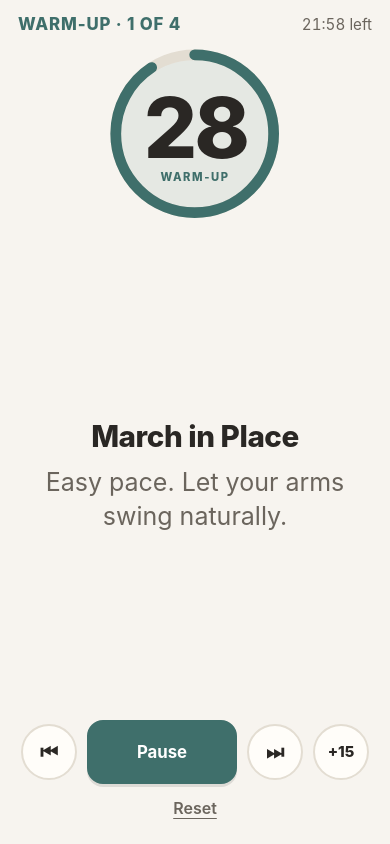
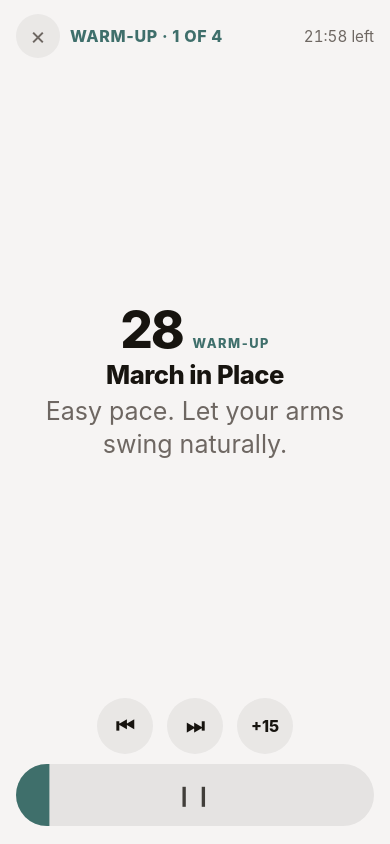
Before and after one commit to sgalindo88/cardio-routine, a plain HTML site: page index.html in a window 390 px wide. Both pictures are taken after a click on the button "Start". Drawn offline with Linux system fonts and the light colour scheme.

Commit message:
Restyle after a reference fitness app
Drop the countdown ring for a full-width bar that fills as the interval
is spent and doubles as the pause button, and make the clip the hero:
it now takes every pixel the text block does not need rather than
sitting in whatever was left below it. The smallest clip in the routine
goes from 265px to 358px on a 390x844 phone.

Under the clip, left-aligned: the timer with its segment tag, the
exercise name, then the cue. Reset becomes an X in the header, where the
reference puts its exit, which frees the bottom edge for the bar.
Segments with no clip collapse the stage and centre their text.

Two colours replace five. Coral while she is working, a calm teal for
warm-up, recovery, the water break and cool-down; coral also carries the
primary action on the start and finished screens. Near-white ground,
heavier black type, flat tinted discs and full-round pills in place of
outlined buttons with a drop shadow.

Departures from the reference, all for readability: it has no exercise
description and we keep ours, its controls are small and low-contrast
where ours stay at 56px with a 62px bar, and the timer stays bare
seconds because MM:SS costs about 40% of the digit size.

Also fixes two things the restyle turned up. The pause glyph sits
mid-bar, so it spends the first half of every interval on the pale track
where white would have measured 1.26:1 - invisible; it is dark in both
halves now. And --sage was still referenced by the settings toggles
after the palette was replaced, which would have left them with no "on"
colour at all.

```diff
--- a/app.js
+++ b/app.js
@@ -553,7 +553,8 @@
     media:   $('wo-media'),
     mediaBox: document.querySelector('.media-box'),
     video:   $('ex-video'),
-    ringFill: $('ring-fill'),
+    progFill: $('progress-fill'),
+    progIcon: $('progress-icon'),
     toggle:  $('btn-toggle'),
 
     finTime:  $('fin-time'),
@@ -573,8 +574,6 @@
     inToken:   $('in-sync-token'),
     syncMsg:   $('sync-msg')
   };
-
-  var RING_C = 2 * Math.PI * 88;   // matches r="88" in index.html
 
   /* ==========================================================
      9. State + timer
@@ -670,6 +669,14 @@
     else node.removeAttribute('hidden');
   }
 
+  /* The pause control is the progress bar itself, so it carries an icon
+     rather than a word. Writing textContent here would wipe the fill span
+     out of the button, so set the glyph and the accessible name instead. */
+  function setToggle(paused) {
+    if (el.progIcon) el.progIcon.textContent = paused ? '\u25B6' : '\u2759\u2759';
+    el.toggle.setAttribute('aria-label', paused ? 'Resume' : 'Pause');
+  }
+
   function paintSegment(s) {
     if (painted.idx === state.idx) return;
     painted.idx = state.idx;
@@ -700,6 +707,10 @@
       if (show) el.mediaBox.classList.remove('is-empty');
       else el.mediaBox.classList.add('is-empty');
     }
+    /* With no clip there is nothing for the stage to hold, so it collapses and
+       the text centres itself — which is how the reference app lays out its
+       rest screens. The class is what CSS keys both behaviours off. */
+    el.scWorkout.classList.toggle('no-clip', !show);
 
     if (!show) { pauseClip(); return; }
 
@@ -726,8 +737,11 @@
         el.total.textContent = fmtClock(totalLeft) + ' left';
       }
     }
+    /* The bar fills as the interval is spent, so it reads left-to-right the
+       way a progress bar is expected to. scaleX rather than width keeps this
+       off the layout path — it runs every animation frame. */
     var frac = state.segTotalMs > 0 ? Math.max(0, remainMs) / state.segTotalMs : 0;
-    el.ringFill.style.strokeDashoffset = (RING_C * (1 - frac)).toFixed(1);
+    el.progFill.style.transform = 'scaleX(' + (1 - frac).toFixed(4) + ')';
   }
 
   function repaintAll() {
@@ -764,7 +778,7 @@
 
     showScreen('workout');
     el.body.removeAttribute('data-paused');
-    el.toggle.textContent = 'Pause';
+    setToggle(false);
     painted.idx = -1;
     paintSegment(seg());
     say('Warm up. ' + seg().name + '.');
@@ -782,7 +796,7 @@
     pauseClip();
     releaseWakeLock();
     el.body.setAttribute('data-paused', 'true');
-    el.toggle.textContent = 'Resume';
+    setToggle(true);
     refreshVisual();
   }
 
@@ -792,7 +806,7 @@
     state.running = true;
     state.endsAt = performance.now() + state.remainingMs;
     el.body.removeAttribute('data-paused');
-    el.toggle.textContent = 'Pause';
+    setToggle(false);
     resumeClip();
     refreshVisual();
     acquireWakeLock();
@@ -1166,7 +1180,6 @@
      ========================================================== */
 
   if (!speechOK) el.rowVoice.hidden = true;
-  el.ringFill.style.strokeDasharray = RING_C.toFixed(1);
 
   /* A missing or unplayable clip collapses the panel for that segment
      instead of showing a broken element.
--- a/config.js
+++ b/config.js
@@ -21,5 +21,5 @@
 window.CARDIO_CONFIG = {
   syncUrl: '',
   syncToken: '',
-  appVersion: '1.4.0'
+  appVersion: '2.0.0'
 };
--- a/index.html
+++ b/index.html
@@ -3,7 +3,7 @@
 <head>
 <meta charset="utf-8">
 <meta name="viewport" content="width=device-width, initial-scale=1, viewport-fit=cover">
-<meta name="theme-color" content="#F7F4EF">
+<meta name="theme-color" content="#F6F4F3">
 <title>Cardio Routine</title>
 <link rel="icon" href="data:,">
 <link rel="stylesheet" href="styles.css">
@@ -27,50 +27,45 @@
 <section id="screen-workout" class="screen" hidden>
 
   <header class="wo-head">
+    <button id="btn-reset" class="btn-icon btn-close" aria-label="End workout">&times;</button>
     <p id="wo-label" class="wo-label">Warm-up</p>
     <p id="wo-total" class="wo-total">22:00 left</p>
   </header>
 
-  <div class="wo-body">
-
-    <div class="ring-area">
-      <div class="ring-wrap">
-        <svg class="ring" viewBox="0 0 200 200" aria-hidden="true">
-          <circle class="ring-track" cx="100" cy="100" r="88"></circle>
-          <circle id="ring-fill" class="ring-fill" cx="100" cy="100" r="88"></circle>
-        </svg>
-        <div class="ring-center">
-          <span id="wo-seconds" class="seconds" role="timer" aria-live="off">45</span>
-          <span id="wo-kind" class="kind-tag">Work</span>
-        </div>
-      </div>
-    </div>
-
-    <div class="info-area">
-      <h2 id="wo-name" class="ex-name" aria-live="polite">Get ready</h2>
-      <p id="wo-cue" class="ex-cue"></p>
-
+  <!-- The clip is the hero, as in the reference app. It takes whatever height
+       the text block below does not need. -->
+  <div class="wo-stage">
     <div class="media-box">
       <video id="ex-video" class="ex-video"
              muted loop playsinline preload="auto"
              disablepictureinpicture disableremoteplayback
              hidden aria-hidden="true"></video>
     </div>
+  </div>
 
+  <div class="wo-info">
+    <p class="timer-line">
+      <span id="wo-seconds" class="seconds" role="timer" aria-live="off">45</span>
+      <span id="wo-kind" class="kind-tag">Work</span>
+    </p>
+    <h2 id="wo-name" class="ex-name" aria-live="polite">Get ready</h2>
+    <p id="wo-cue" class="ex-cue"></p>
     <p id="wo-next" class="next-up" hidden></p>
   </div>
 
-  </div>
+  <nav class="controls" aria-label="Workout controls">
+    <button id="btn-prev" class="btn-icon" aria-label="Previous exercise">&#9198;</button>
+    <button id="btn-next" class="btn-icon" aria-label="Next exercise">&#9197;</button>
+    <button id="btn-plus" class="btn-icon btn-plus" aria-label="Add fifteen seconds">+15</button>
+  </nav>
 
-  <nav class="controls">
-    <button id="btn-prev"   class="btn btn-round" aria-label="Previous exercise">&#9198;</button>
-    <button id="btn-toggle" class="btn btn-primary btn-wide">Pause</button>
-    <button id="btn-next"   class="btn btn-round" aria-label="Next exercise">&#9197;</button>
-    <button id="btn-plus"   class="btn btn-round btn-plus" aria-label="Add fifteen seconds">+15</button>
-  </nav>
-  <div class="controls-sub">
-    <button id="btn-reset" class="btn btn-quiet">Reset</button>
-  </div>
+  <!-- Progress bar and pause button are one control, as in the reference: the
+       coral fill is how far through the interval she is, and the whole bar is
+       the tap target. -->
+  <button id="btn-toggle" class="progress-btn" aria-label="Pause">
+    <span id="progress-fill" class="progress-fill" aria-hidden="true"></span>
+    <span id="progress-icon" class="progress-icon" aria-hidden="true">&#10073;&#10073;</span>
+  </button>
 </section>
 
 <!-- ══════════════ FINISHED ══════════════ -->
--- a/styles.css
+++ b/styles.css
@@ -1,33 +1,42 @@
 /* ============================================================
-   Cardio Routine — warm paper palette
+   Cardio Routine — near-white, one coral accent
+   ------------------------------------------------------------
+   Styled after a commercial fitness app: a near-white ground,
+   heavy black type, the clip as the hero, and progress shown as
+   a horizontal bar that is also the pause button. Two accents
+   rather than that app's one — coral while she is working, a
+   calm teal while she is not — because losing the work/rest
+   distinction at a glance is not worth the fidelity.
    ============================================================ */
 
 :root{
-  --ground:#F7F4EF;
-  --surface:#FFFDF9;
-  --text:#2A2724;
-  --muted:#6B655D;
-  --line:#E3DDD2;
+  --ground:#F6F4F3;
+  --surface:#FFFFFF;
+  --text:#17140F;
+  --muted:#6E6762;
+  --line:#E4DFDB;
 
-  --sage:#4F7043;      /* work            */
-  --ochre:#9A6B12;     /* march / recover */
-  --break:#7A4A22;     /* water break     */
-  --teal:#3F6F6B;      /* warm-up/cool-down */
-  --slate:#3F6083;     /* finished        */
+  --coral:#E0564C;     /* work, and the primary action on every screen */
+  --calm:#3F6F6B;      /* warm-up, recover, water break, cool-down     */
 
-  --state:var(--teal);
+  --state:var(--calm);
   --state-wash:rgba(63,111,107,.08);
 
   --r:16px;
   --tap:56px;
 }
 
-body[data-kind="work"]    { --state:var(--sage);  --state-wash:rgba(79,112,67,.10); }
-body[data-kind="recover"] { --state:var(--ochre); --state-wash:rgba(154,107,18,.10); }
-body[data-kind="break"]   { --state:var(--break); --state-wash:rgba(122,74,34,.10); }
+/* Work is the only coral state. Everything else is the calm colour, so the
+   two read as "go" and "ease off" without needing to be read. */
+body[data-kind="work"]    { --state:var(--coral); --state-wash:rgba(224,86,76,.10); }
+body[data-kind="recover"],
+body[data-kind="break"],
 body[data-kind="warmup"],
-body[data-kind="cooldown"]{ --state:var(--teal);  --state-wash:rgba(63,111,107,.09); }
-body[data-kind="finished"]{ --state:var(--slate); --state-wash:rgba(63,96,131,.10); }
+body[data-kind="cooldown"]{ --state:var(--calm);  --state-wash:rgba(63,111,107,.09); }
+/* Idle and finished carry the primary action — Start and Again — so they take
+   the coral too. Two colours in the whole app, no third. */
+body[data-kind="finished"],
+body[data-kind="idle"]    { --state:var(--coral); --state-wash:rgba(224,86,76,.10); }
 
 *{ box-sizing:border-box; }
 [hidden]{ display:none !important; }
@@ -45,8 +54,10 @@ body{
 .screen{
   position:fixed; inset:0;
   display:flex; flex-direction:column;
-  padding:max(12px, env(safe-area-inset-top)) max(14px, env(safe-area-inset-right))
-          max(12px, env(safe-area-inset-bottom)) max(14px, env(safe-area-inset-left));
+  /* The progress bar is the last thing on the workout screen and sits right on
+     this edge, so give it more than the old 12px to breathe against. */
+  padding:max(12px, env(safe-area-inset-top)) max(16px, env(safe-area-inset-right))
+          max(18px, env(safe-area-inset-bottom)) max(16px, env(safe-area-inset-left));
 }
 .screen-pad{ align-items:center; justify-content:center; }
 
@@ -69,110 +80,106 @@ body{
 /* ---------- buttons ---------- */
 .btn{
   font:inherit; font-weight:700;
-  border:2px solid transparent; border-radius:var(--r);
-  background:var(--surface); color:var(--text);
+  border:none; border-radius:999px;
+  background:rgba(23,20,15,.055); color:var(--text);
   cursor:pointer; -webkit-tap-highlight-color:transparent;
-  min-height:var(--tap); padding:0 22px;
-  transition:transform .08s ease, background-color .15s ease, border-color .15s ease;
+  min-height:var(--tap); padding:0 26px;
+  transition:transform .08s ease, background-color .15s ease;
 }
 .btn:active{ transform:scale(.97); }
 .btn:focus-visible{ outline:3px solid var(--state); outline-offset:3px; }
 
 .btn-primary{
-  background:var(--state); color:#fff; border-color:var(--state);
-  box-shadow:0 3px 0 rgba(0,0,0,.10);
+  background:var(--state); color:#fff;
 }
 .btn-huge{
   min-height:76px; width:100%; max-width:340px;
-  font-size:clamp(1.3rem,4vmin,1.8rem); border-radius:22px;
+  font-size:clamp(1.3rem,4vmin,1.8rem); border-radius:999px;
 }
-.btn-wide{ min-width:150px; font-size:clamp(1.05rem,3vmin,1.35rem); min-height:64px; }
 .btn-round{
   min-width:var(--tap); width:var(--tap); height:var(--tap);
   padding:0; border-radius:50%;
-  border-color:var(--line); font-size:1.25rem; line-height:1;
+  font-size:1.25rem; line-height:1;
   display:inline-flex; align-items:center; justify-content:center;
 }
 .btn-plus{ font-size:.95rem; font-weight:800; }
 .btn-quiet{
   background:transparent; color:var(--muted);
-  border-color:transparent; text-decoration:underline;
-  text-underline-offset:4px; font-weight:600; min-height:48px;
+  text-decoration:none; font-weight:700; min-height:48px;
 }
-.btn-danger{ color:#9A3B25; }
+.btn-danger{ color:var(--coral); }
 .row-secondary{ display:flex; gap:8px; flex-wrap:wrap; justify-content:center; }
 
-/* ---------- workout: head ---------- */
+/* ---------- workout: head ----------
+   Close button, where she is in the routine, and the clock. The reference app
+   puts its exit in this corner, so Reset lives here now rather than as a link
+   under the controls. */
 .wo-head{
-  display:flex; align-items:baseline; justify-content:space-between;
-  gap:12px; flex:0 0 auto; padding:2px 4px 10px;
-  /* Both lines are readable-sized now, so on a narrow phone they may not fit
-     side by side. Let the clock drop to its own line rather than squeeze. */
-  flex-wrap:wrap;
+  display:flex; align-items:center; gap:10px;
+  flex:0 0 auto; padding:2px 0 8px;
 }
 .wo-label{
-  margin:0; font-weight:800; color:var(--state);
-  /* Tighter tracking than the usual uppercase label: at this size the extra
-     letter-spacing is what pushes "Cool-down · 6 of 6" past a narrow screen. */
-  letter-spacing:.05em; text-transform:uppercase;
-  font-size:clamp(1.05rem,4.2vmin,1.3rem);
+  margin:0; flex:1 1 auto; min-width:0;
+  font-weight:800; color:var(--state);
+  letter-spacing:.04em; text-transform:uppercase;
+  font-size:clamp(1rem,4vmin,1.2rem);
 }
-.wo-total{ margin:0; color:var(--muted); font-size:clamp(.95rem,3.8vmin,1.15rem); font-variant-numeric:tabular-nums; }
-
-/* ---------- workout: body ---------- */
-.wo-body{
-  flex:1 1 auto; min-height:0;
-  display:grid; grid-template-rows:auto minmax(0,1fr);
-  gap:20px; align-content:center; justify-items:center;
+.wo-total{
+  margin:0; flex:0 0 auto; color:var(--muted);
+  font-size:clamp(.95rem,3.8vmin,1.1rem); font-variant-numeric:tabular-nums;
 }
 
-.ring-area{ display:grid; place-items:center; min-height:0; }
-.ring-wrap{
-  position:relative;
-  /* Deliberately smaller than the room available: the space this gives up is
-     what pays for the larger exercise name and cue underneath, and for the
-     breathing room between them. Shrink `.seconds` by the same factor if you
-     change this, or the number stops fitting inside the ring. */
-  width:min(27vh,46vw,200px); aspect-ratio:1;
+/* ---------- workout: stage ----------
+   The clip is the hero. It takes every pixel the text block below does not
+   need, which is the single biggest difference from the old ring layout. */
+.wo-stage{
+  flex:1 1 auto; min-height:0;
+  display:grid; place-items:center; width:100%;
 }
-.ring{ width:100%; height:100%; transform:rotate(-90deg); }
-.ring-track{ fill:var(--state-wash); stroke:var(--line); stroke-width:12; }
-.ring-fill{
-  fill:none; stroke:var(--state); stroke-width:12; stroke-linecap:round;
-  stroke-dasharray:552.92; stroke-dashoffset:0;
+.media-box{
+  position:relative; width:100%; height:100%; min-height:0;
+  display:grid; place-items:center;
 }
-.ring-center{
-  position:absolute; inset:0;
-  display:flex; flex-direction:column; align-items:center; justify-content:center; gap:2px;
+
+/* A segment with no clip — the recovery marches and the water break — collapses
+   the stage and centres the text instead, the way the reference app lays out
+   its "get ready" screens. */
+.no-clip .wo-stage{ flex:0 0 auto; }
+.no-clip .wo-info{
+  /* The text block takes over the stage's growth, so it centres in the space
+     the clip would have filled instead of stacking at the top of it. */
+  flex:1 1 auto; justify-content:center;
+  text-align:center; align-items:center;
+}
+
+/* ---------- workout: text block ----------
+   Left-aligned under the clip: timer, then name, then cue. */
+.wo-info{
+  flex:0 0 auto;
+  display:flex; flex-direction:column; align-items:flex-start;
+  gap:6px; width:100%; padding:14px 0 4px;
+}
+.timer-line{
+  margin:0; display:flex; align-items:baseline; gap:10px;
 }
 .seconds{
-  /* Each term is 75% of the ring's, so the number keeps its proportion inside
-     the ring rather than growing to fill it. */
-  font-size:min(16vh,24vw,5.25rem); font-weight:800; line-height:.95;
-  font-variant-numeric:tabular-nums; letter-spacing:-.03em;
+  font-size:clamp(3.2rem,13vmin,4.6rem); font-weight:800; line-height:1;
+  font-variant-numeric:tabular-nums; letter-spacing:-.035em;
 }
 .kind-tag{
-  font-size:clamp(.7rem,1.9vmin,.95rem); font-weight:800;
-  letter-spacing:.14em; text-transform:uppercase; color:var(--state);
-}
-
-.info-area{
-  display:flex; flex-direction:column; align-items:center; justify-content:center;
-  /* Name, cue, clip and "Next up" are four separate things stacked in one
-     column; at these type sizes 6px read as one crowded block. */
-  gap:14px; text-align:center; width:100%; min-height:0; max-width:640px;
+  font-size:clamp(.8rem,3vmin,1rem); font-weight:800;
+  letter-spacing:.12em; text-transform:uppercase; color:var(--state);
 }
 .ex-name{
-  margin:0; font-weight:800; letter-spacing:-.015em; line-height:1.1;
-  font-size:clamp(1.85rem,7.4vmin,2.8rem);
+  margin:0; font-weight:800; letter-spacing:-.02em; line-height:1.12;
+  font-size:clamp(1.6rem,6.4vmin,2.2rem);
 }
 .ex-cue{
-  margin:0; color:var(--muted); line-height:1.35;
+  margin:0; color:var(--muted); line-height:1.3;
   /* Read at arm's length from a propped-up phone mid-exercise: 25px on a
      typical handset, past iOS "Large Text". The floor, not the vmin term, is
      what usually applies on a phone — that is intentional. */
   font-size:clamp(1.5625rem,6.4vmin,1.95rem);
-  /* 34ch of text at this size overflows a narrow phone; cap at the column. */
   max-width:min(34ch,100%);
 }
 .next-up{
@@ -180,72 +187,116 @@ body{
   font-size:clamp(1.15rem,4.6vmin,1.45rem);
 }
 
-.media-box{
-  position:relative; flex:1 1 auto; min-height:0;
-  display:grid; place-items:center; width:100%;
-}
-
-
 /* ---------- controls ---------- */
 .controls{
   flex:0 0 auto;
   display:flex; align-items:center; justify-content:center;
-  gap:10px; padding-top:14px; flex-wrap:wrap;
-}
-.controls-sub{ flex:0 0 auto; display:flex; justify-content:center; }
-
-/* ---------- landscape ---------- */
-@media (orientation:landscape) and (min-width:640px){
-  .wo-body{
-    grid-template-rows:none;
-    grid-template-columns:minmax(0,1fr) minmax(0,1.15fr);
-    gap:20px; align-items:center;
-  }
-  .ring-wrap{ width:min(39vh,27vw,240px); }
-  .seconds{ font-size:min(19.5vh,12.75vw,5.6rem); }
-  .info-area{ justify-content:center; height:100%; }
-  .ex-cue{ max-width:min(30ch,100%); }
+  gap:14px; padding:10px 0;
 }
 
-/* ---------- short / narrow portrait ----------
-   A 4"-class phone (320x568) cannot hold the full type scale, the clip and a
-   control bar that has wrapped onto two rows. `.info-area` has `min-height:0`,
-   so whatever does not fit is clipped outright rather than scrolled — the cue
-   loses its last line with nothing on screen to say so. Step the workout
-   screen down a tier there instead. Scoped to portrait: the landscape block
-   above sets its own ring size and would otherwise be overridden by this. */
+/* Circular, quiet, on a tinted disc — the reference's control language. Sized
+   well above its buttons though: these get pressed mid-exercise. */
+.btn-icon{
+  font:inherit; font-weight:800;
+  width:var(--tap); height:var(--tap); min-width:var(--tap);
+  padding:0; border:none; border-radius:50%;
+  background:rgba(23,20,15,.055); color:var(--text);
+  cursor:pointer; -webkit-tap-highlight-color:transparent;
+  display:inline-flex; align-items:center; justify-content:center;
+  font-size:1.3rem; line-height:1;
+  transition:transform .08s ease, background-color .15s ease;
+}
+.btn-icon:active{ transform:scale(.94); }
+.btn-icon:focus-visible{ outline:3px solid var(--state); outline-offset:3px; }
+.btn-plus{ font-size:1rem; }
+
+.btn-close{
+  width:44px; height:44px; min-width:44px;
+  font-size:1.5rem; font-weight:400;
+  color:var(--muted); background:rgba(23,20,15,.05);
+}
+
+/* ---------- progress + pause ----------
+   One control: the coral fill is how far through the interval she is, and the
+   whole bar pauses. Tall enough to be an easy target without aiming. */
+.progress-btn{
+  position:relative; flex:0 0 auto;
+  display:block; width:100%; height:62px;
+  padding:0; border:none; border-radius:31px;
+  background:rgba(23,20,15,.07);
+  overflow:hidden; cursor:pointer;
+  -webkit-tap-highlight-color:transparent;
+}
+.progress-btn:focus-visible{ outline:3px solid var(--state); outline-offset:3px; }
+.progress-fill{
+  position:absolute; inset:0;
+  background:var(--state);
+  transform:scaleX(0); transform-origin:left center;
+  /* No transition: this is written every animation frame, and easing it would
+     make the bar lag the number beside it. */
+}
+.progress-icon{
+  position:relative;
+  display:flex; align-items:center; justify-content:center;
+  width:100%; height:100%;
+  font-size:1.25rem; letter-spacing:.12em;
+  /* Dark in both halves of the sweep. The icon sits mid-bar, so it spends the
+     first half of an interval on the pale track and the second half on the
+     fill: white would be 1.26:1 against the track, invisible. Dark measures
+     14.5:1 on the track, 4.9:1 on coral and 3.2:1 on the calm fill — all clear
+     of the 3:1 a glyph this size needs. */
+  color:var(--text); opacity:.8;
+}
+
+/* ---------- landscape ----------
+   Clip beside the text rather than above it, so a sideways phone does not
+   squeeze the stage to a thumbnail. */
+@media (orientation:landscape) and (min-width:640px){
+  .wo-stage{
+    grid-column:1; grid-row:1 / span 2;
+  }
+  .screen#screen-workout{
+    display:grid;
+    grid-template-columns:minmax(0,1fr) minmax(0,1.05fr);
+    grid-template-rows:auto minmax(0,1fr) auto auto;
+    column-gap:22px;
+  }
+  .wo-head{ grid-column:1 / -1; }
+  .wo-stage{ grid-column:1; grid-row:2 / span 3; }
+  .wo-info{ grid-column:2; grid-row:2; justify-content:center; padding-top:0; }
+  .controls{ grid-column:2; grid-row:3; justify-content:flex-start; }
+  .progress-btn{ grid-column:2; grid-row:4; }
+}
+
+/* ---------- short portrait ----------
+   A 4"-class phone cannot hold the full type scale and a usable clip. The text
+   block is fixed-height here, so what gives is the stage — step the type down
+   so the clip keeps a workable size. */
 @media (orientation:portrait) and (max-height:700px){
-  .wo-body{ gap:12px; }
-  .info-area{ gap:8px; }
-  .ring-wrap{ width:min(23vh,40vw,170px); }
-  .seconds{ font-size:min(13.5vh,21vw,4.5rem); }
-  .ex-name{ font-size:clamp(1.5rem,6vmin,2rem); }
+  .wo-info{ gap:4px; padding:10px 0 2px; }
+  .seconds{ font-size:clamp(2.6rem,11vmin,3.4rem); }
+  .ex-name{ font-size:clamp(1.35rem,5.6vmin,1.7rem); }
   .ex-cue{ font-size:clamp(1.25rem,5vmin,1.5rem); }
   .next-up{ font-size:clamp(1rem,4vmin,1.2rem); }
-  .controls{ padding-top:8px; }
+  .controls{ padding:6px 0; gap:10px; }
+  .progress-btn{ height:54px; border-radius:27px; }
 }
 
-/* The four controls need 348px and a 375px phone offers 347, so they wrap to a
-   second row and cost 72px of the height the cue needs. Trim the round buttons
-   below 380px — 48px still clears the 44px touch minimum — so the bar stays on
-   one row. The vertical space is worth more here than 8px of button diameter:
-   it is what keeps the clip full-size under the larger text. */
-@media (orientation:portrait) and (max-width:380px){
-  .controls{ gap:8px; flex-wrap:nowrap; }
-  .controls .btn-round{ min-width:48px; width:48px; height:48px; }
-  .btn-wide{ min-width:110px; }
+/* Three icon buttons and their gaps fit a narrow phone easily, but the tap
+   size can come down a little to buy the stage more height. */
+@media (orientation:portrait) and (max-width:360px){
+  .btn-icon{ width:50px; height:50px; min-width:50px; }
 }
 
-/* A phone held sideways has the same problem as a short one held upright —
-   about 390px of height for everything — except the clip absorbs the squeeze
-   instead of the cue, shrinking to a thumbnail. Step the same tier down here.
-   Keyed on height, so a tablet in landscape keeps the full scale. */
+/* A phone held sideways has about 390px of height for everything. */
 @media (orientation:landscape) and (max-height:500px){
-  .info-area{ gap:8px; }
-  .ex-name{ font-size:clamp(1.5rem,6vmin,2rem); }
+  .wo-info{ gap:4px; padding:0; }
+  .seconds{ font-size:clamp(2.4rem,10vmin,3.2rem); }
+  .ex-name{ font-size:clamp(1.3rem,5vmin,1.6rem); }
   .ex-cue{ font-size:clamp(1.25rem,5vmin,1.5rem); max-width:none; }
   .next-up{ font-size:clamp(1rem,4vmin,1.2rem); }
-  .controls{ padding-top:8px; }
+  .controls{ padding:6px 0; }
+  .progress-btn{ height:50px; border-radius:25px; }
 }
 
 /* ---------- panels ---------- */
@@ -290,7 +341,7 @@ body{
   position:relative; cursor:pointer; padding:0;
   transition:background-color .18s ease, border-color .18s ease;
 }
-.toggle[aria-checked="true"]{ background:var(--sage); border-color:var(--sage); }
+.toggle[aria-checked="true"]{ background:var(--calm); border-color:var(--calm); }
 .toggle .knob{
   position:absolute; top:3px; left:3px; width:28px; height:28px;
   border-radius:50%; background:#fff; box-shadow:0 1px 3px rgba(0,0,0,.25);
@@ -337,7 +388,7 @@ body{
   /* Must stay at or above 16px: iOS zooms the whole page in when a smaller
      field takes focus, and the user then has to pinch back out. */
   font:inherit; font-size:1.05rem;
-  padding:11px 12px; border:1px solid var(--line); border-radius:12px;
+  padding:13px 14px; border:1px solid var(--line); border-radius:14px;
   background:var(--surface); color:var(--text); width:100%;
 }
 .fld input:focus-visible{ outline:3px solid var(--state); outline-offset:2px; border-color:var(--state); }
@@ -345,7 +396,6 @@ body{
 .sync-actions{ display:flex; flex-wrap:wrap; gap:8px; align-items:center; }
 .btn-small{
   min-height:44px; padding:0 16px; font-size:1rem;
-  border-color:var(--line);
 }
 .sync-msg{
   margin:2px 0 0; font-size:1rem; font-weight:600;
```
Also changed, not shown: 2 other files. Lines whose indentation alone changed are shown as unchanged.
